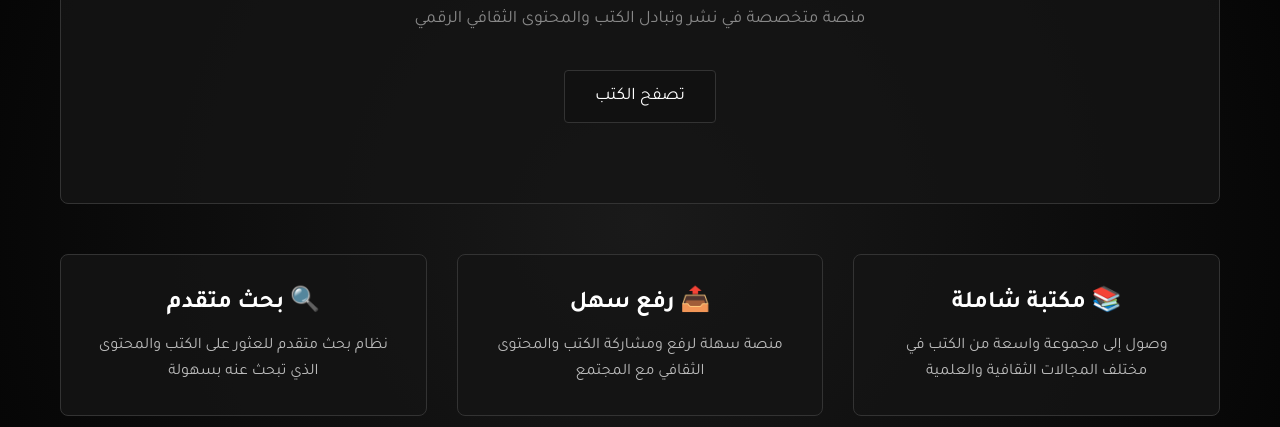
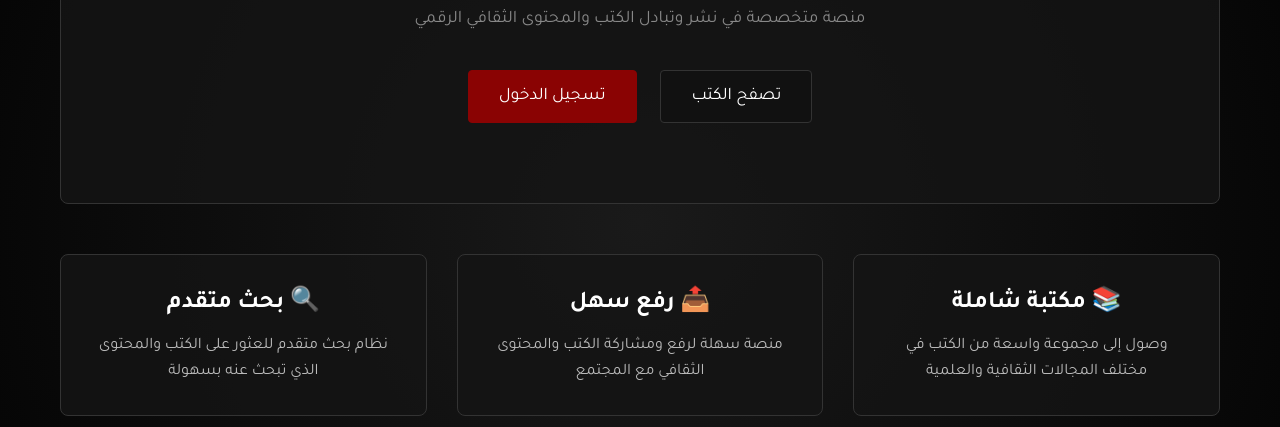
Before and after one commit to hadiabsi22-ctrl/lubab-vault, a plain HTML site: page index.html in a window 1280 px wide. Shown: the part 373-800 px from the top of the page. Drawn offline with Linux system fonts and the light colour scheme.

Commit message:
Add user login button and remove admin panel completely

```diff
--- a/index.html
+++ b/index.html
@@ -167,6 +167,7 @@
 
                 <div style="margin-bottom: 30px;">
                     <a href="#" class="btn btn-secondary" onclick="showComingSoon()">تصفح الكتب</a>
+                    <a href="#" class="btn" onclick="showUserLogin()">تسجيل الدخول</a>
                 </div>
             </div>
 
@@ -202,6 +203,10 @@
         function showComingSoon() {
             alert('قسم تصفح الكتب قيد التطوير. سيكون متاحاً قريباً!');
         }
+
+        function showUserLogin() {
+            alert('تسجيل الدخول للمستخدمين قيد التطوير. سيكون متاحاً قريباً!\n\nيمكنك استخدام بيانات تجريبية:\nالبريد: user@example.com\nكلمة المرور: password123');
+        }
     </script>
 </body>
 </html>
```
